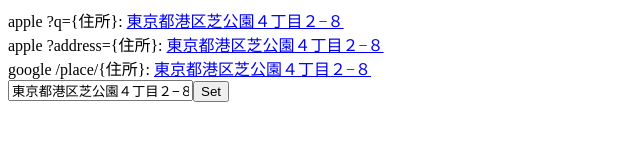
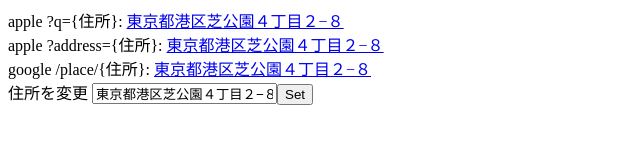
Before and after one commit to KadoTomohiro/MapAddress, a plain HTML site: page index.html in a window 1280 px wide. Shown: the whole page, without its empty margins (0-640 px from the left). Drawn offline with Linux system fonts and the light colour scheme.

Commit message:
add input label

```diff
--- a/index.html
+++ b/index.html
@@ -18,6 +18,7 @@ google /place/{住所}: <a href="https://www.google.co.jp/maps/place/" id="googl
 >
 
 <br>
+<label for="address">住所を変更</label>
 <input type="text" id="address" placeholder="住所を変更できます" value="東京都港区芝公園４丁目２−８"><button onclick="setAddress()">Set</button>
 
 <script>
```
